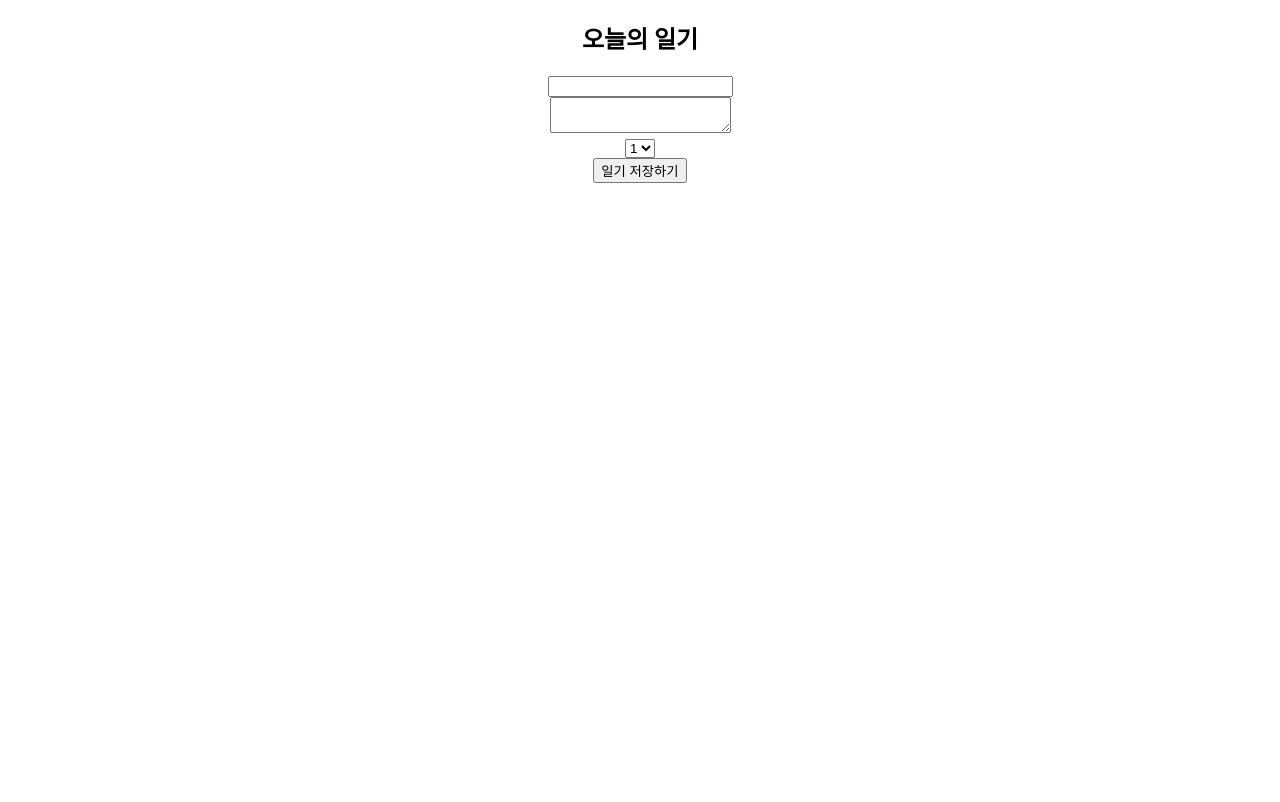
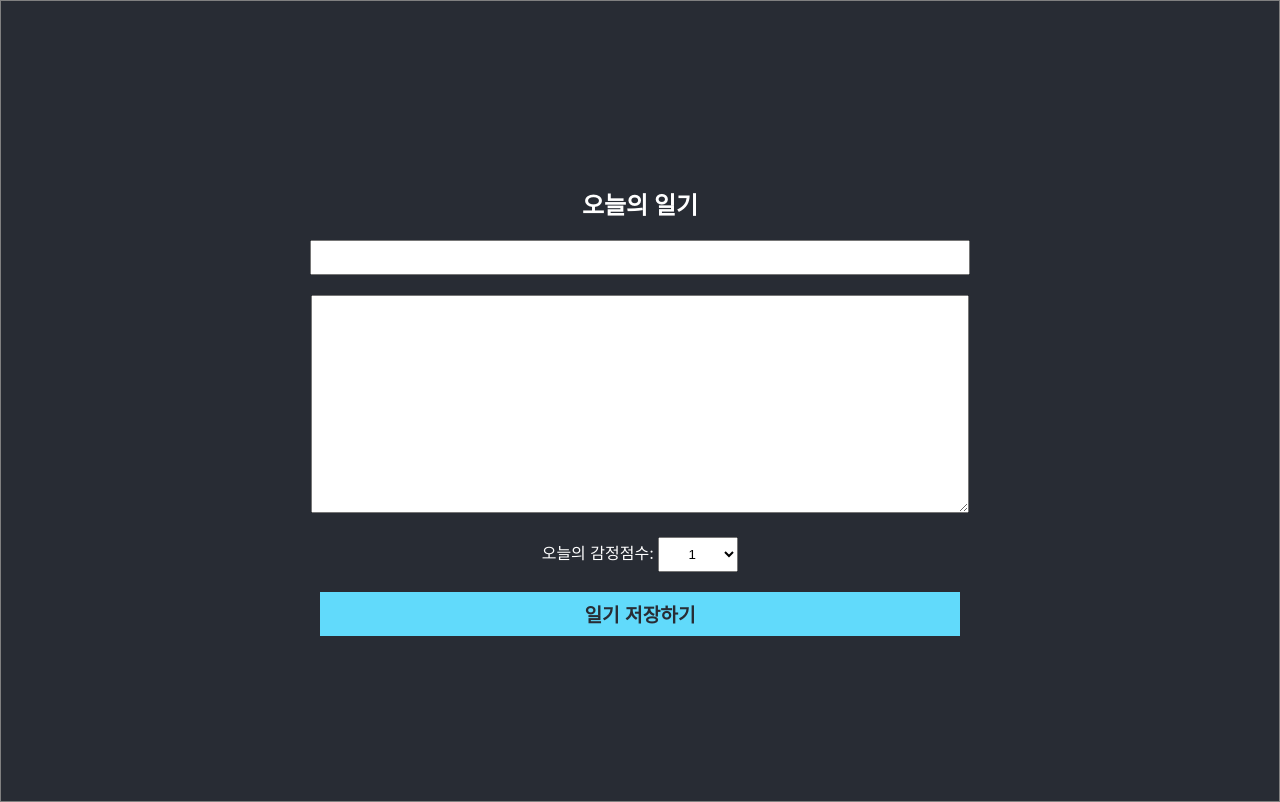
Before and after one commit to limejuny/simple-diary, a React (Create React App) app: page / in a window 1280 px wide. Built offline with nearby package versions, Linux system fonts and the light colour scheme; the HTML template or start-up script is replaced by a standard one.

Commit message:
css 추가
Detail
======
 -

```diff
--- a/src/App.css
+++ b/src/App.css
@@ -1,38 +1,40 @@
-.App {
-  text-align: center;
-}
-
-.App-logo {
-  height: 40vmin;
-  pointer-events: none;
-}
-
-@media (prefers-reduced-motion: no-preference) {
-  .App-logo {
-    animation: App-logo-spin infinite 20s linear;
-  }
-}
-
-.App-header {
+.DiaryEditor {
   background-color: #282c34;
   min-height: 100vh;
   display: flex;
   flex-direction: column;
   align-items: center;
   justify-content: center;
-  font-size: calc(10px + 2vmin);
+  font-size: calc(2vmin);
   color: white;
+
+  border: 1px solid gray;
 }
 
-.App-link {
-  color: #61dafb;
+.DiaryEditor input, textarea {
+  margin-bottom: 20px;
+  width: 640px;
+  padding: 8px;
 }
 
-@keyframes App-logo-spin {
-  from {
-    transform: rotate(0deg);
-  }
-  to {
-    transform: rotate(360deg);
-  }
+.DiaryEditor textarea {
+  height: 200px;
 }
+
+.DiaryEditor select {
+  text-align: center;
+  width: 80px;
+  margin-bottom: 20px;
+  padding: 8px;
+}
+
+.DiaryEditor button {
+  width: 640px;
+  padding: 8px;
+  background-color: #61dafb;
+  border: none;
+  color: #282c34;
+  font-weight: bold;
+  font-size: 1.2em;
+  cursor: pointer;
+}
--- a/src/DiaryEditor.tsx
+++ b/src/DiaryEditor.tsx
@@ -47,6 +47,7 @@ const DiaryEditor = () => {
         />
       </div>
       <div>
+        <span>오늘의 감정점수: </span>
         <select
           name="emotion"
           value={state.emotion}
```
